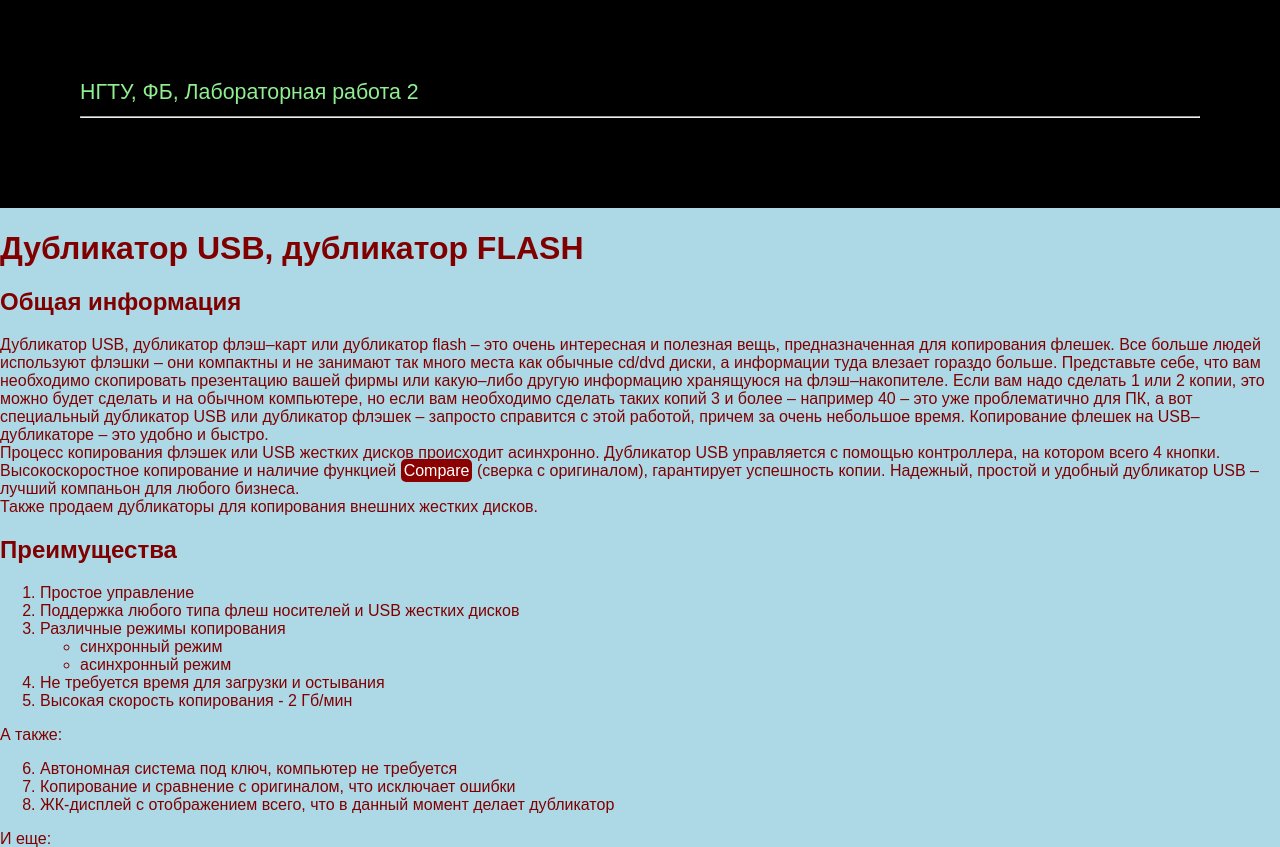
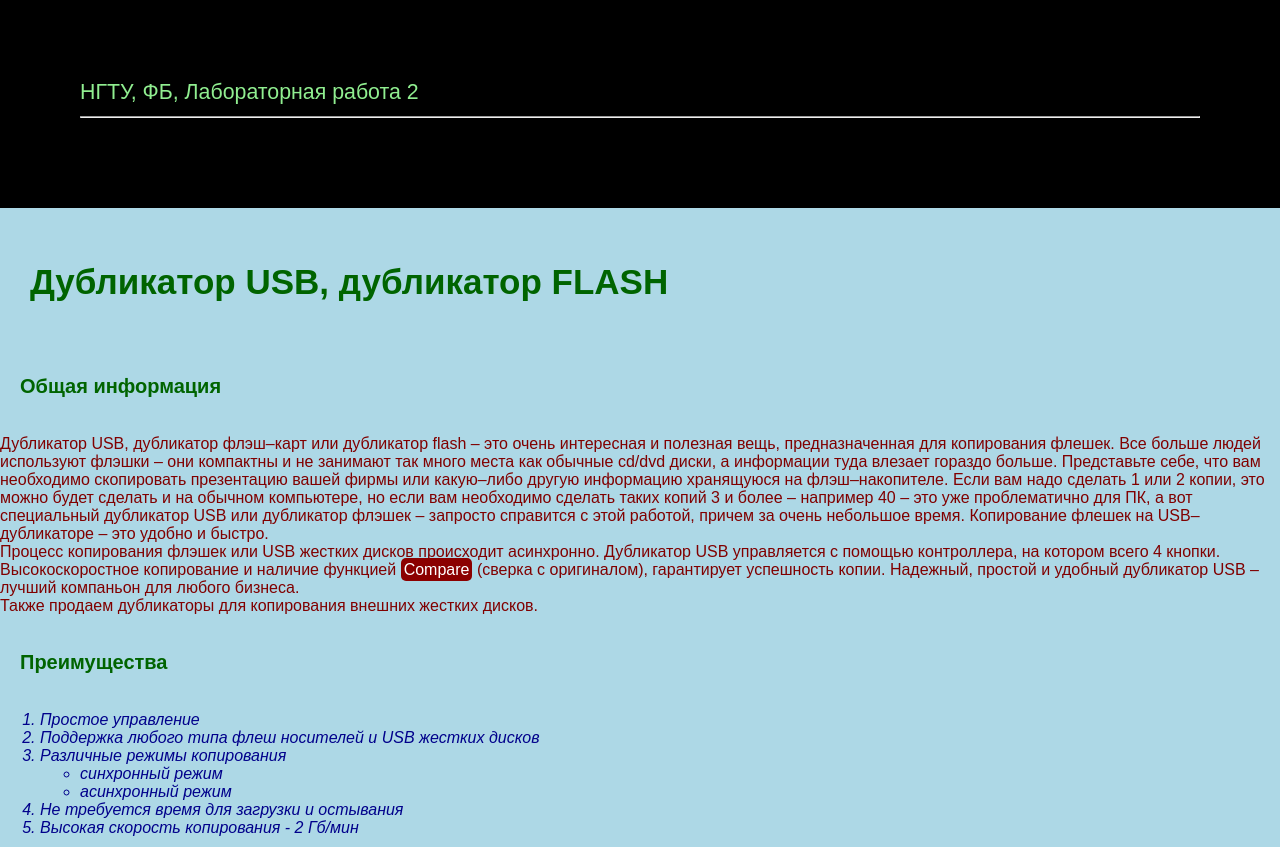
Before and after one commit to neezynie/laba, a plain HTML site: page lab2/usb.html in a window 1280 px wide. Shown: the top 847 px of the page. Drawn offline with Linux system fonts and the light colour scheme.

Commit message:
Оформление заголовков

```diff
--- a/lab2/usb.html
+++ b/lab2/usb.html
@@ -4,6 +4,22 @@
     <meta charset="UTF-8">
     <meta name="viewport" content="width=device-width, initial-scale=1.0">
     <title>Кубраков Глеб Евгеньевич. Текст о дубликаторах USB»</title>
+    <style>
+        li {
+            color: darkblue;
+            font-style: italic;
+        }
+        h2{
+            color: darkgreen;
+            padding: 20px;
+            font-size: 20px;
+        }
+        h1{
+            color: darkgreen;
+            padding: 30px;
+            font-size: 35px;
+        }
+    </style>
 </head>
 <body style="background-color: lightblue; color: maroon; font-family: Arial, Helvetica, sans-serif; margin: 0px;">
     <header style="background-color: black; color: lightgreen; padding: 80px; font-size: 16pt;">
```
